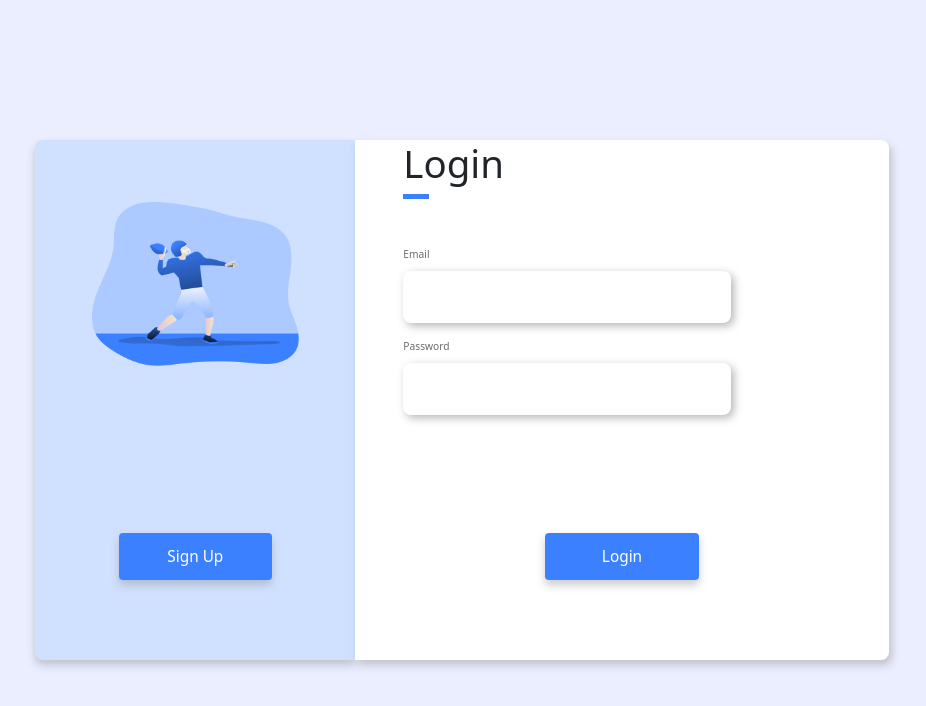
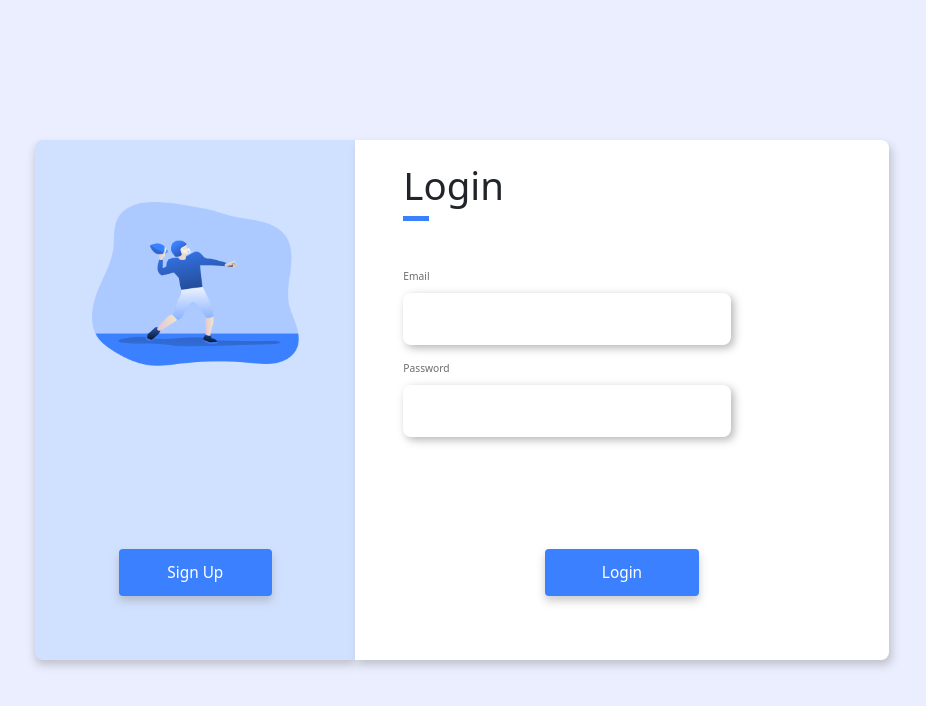
Before and after one commit to z-sanchez/picks, a React (Create React App) app in the folder client/: page / in a window 1280 px wide. Shown: the top 706 px of the page, without its empty margins (178-1104 px from the left). Built offline with nearby package versions, Linux system fonts and the light colour scheme; no server answers.

Commit message:
top padding added to login header

```diff
--- a/client/src/Assets/Styles/login.css
+++ b/client/src/Assets/Styles/login.css
@@ -82,6 +82,7 @@ h5 {
 }
 
 #login__header {
+  padding-top: 5%;
   font-size: 3vw;
   width: 50%;
 }
@@ -113,7 +114,7 @@ h5 {
 
 .buttons {
   margin-top: auto;
-  margin-bottom: 10vh;
+  margin-bottom: 8vh;
   align-self: center;
   width: 12vw;
   border-style: none;
--- a/client/src/Assets/Styles/login.sass
+++ b/client/src/Assets/Styles/login.sass
@@ -34,6 +34,7 @@
     @include fontStyle(#FFFFFF, 'Open Sans')
 
 #login__header
+  padding-top: 5%
   font-size: $bigText
   width: 50%
 
@@ -61,7 +62,7 @@
 
 .buttons
   margin-top: auto
-  margin-bottom: 10vh
+  margin-bottom: 8vh
   align-self: center
   width: 12vw
   border-style: none
```
Also changed, not shown: 1 other file (tests, documents, lock files or other folders).
